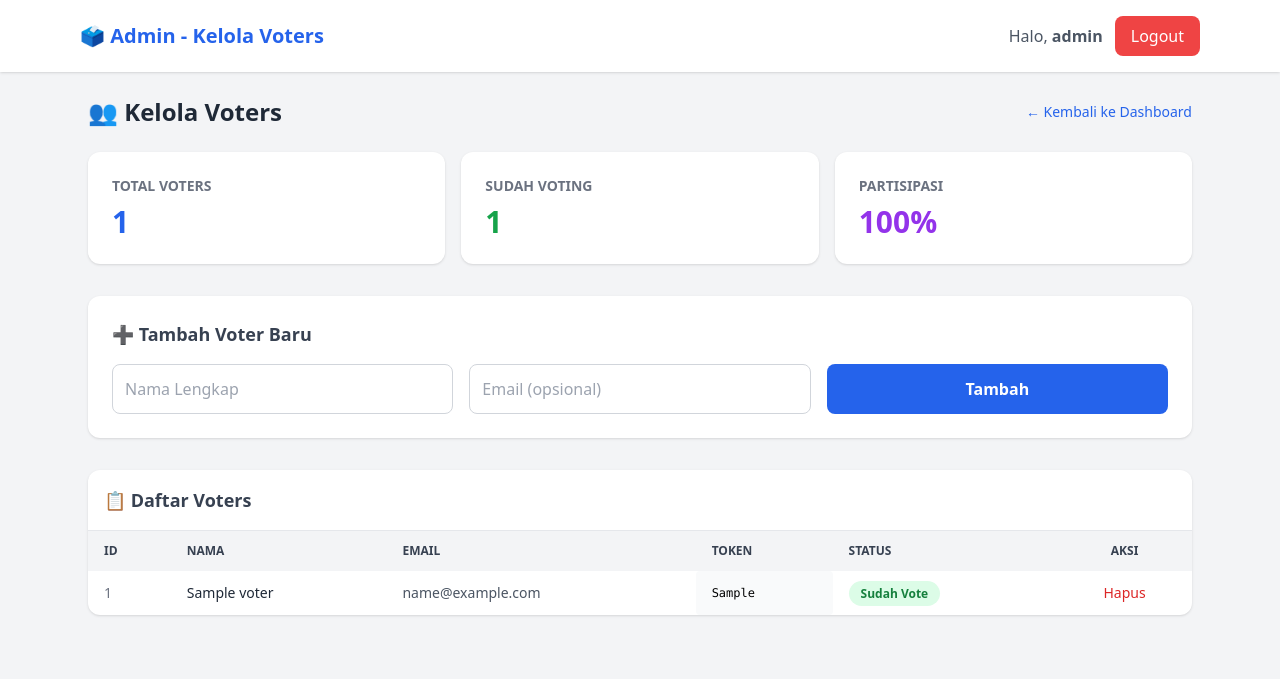
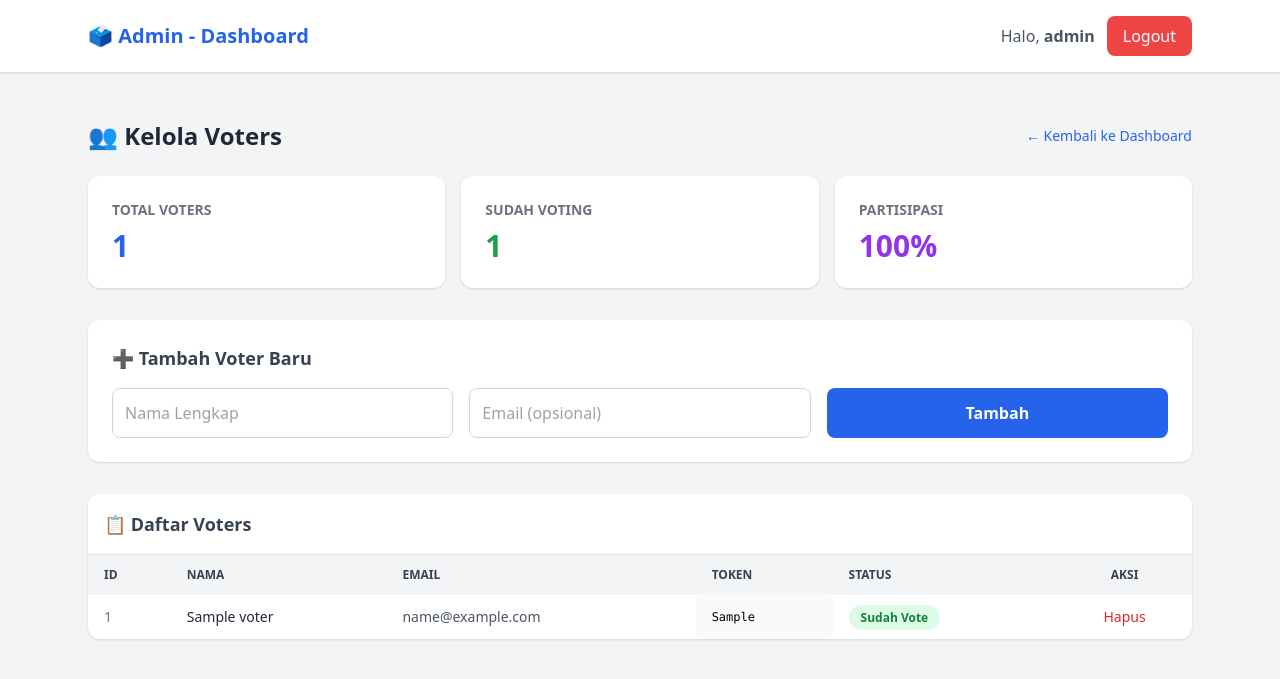
Before and after one commit to jodijonatan/SiVoting, a PHP site: page /public/admin_voters.php in a window 1280 px wide. Shown: the top 679 px of the page. Run offline with PHP 8.4, Linux system fonts and the light colour scheme; a user stored in the database is signed in; tables that the repository leaves empty hold one stand-in row (values such as "Sample post"); some libraries are stand-ins or nearby versions.

Commit message:
add component nav

```diff
--- /dev/null
+++ b/components/nav.php
@@ -0,0 +1,29 @@
+<?php
+// components/nav.php
+// Pastikan session sudah start di halaman yang include nav.php
+require_once __DIR__ . '/../helpers.php'; // untuk fungsi e()
+
+// Tentukan role dan nama user
+$is_admin = is_admin();           // true jika admin
+$is_voter = is_voter();           // true jika voter
+$user_name = $is_admin ? $_SESSION['username'] : ($_SESSION['voter_name'] ?? 'Guest');
+
+// Link dashboard sesuai role
+$dashboard_link = $is_admin ? 'admin_dashboard.php' : 'voter_dashboard.php';
+$dashboard_label = $is_admin ? 'Admin' : 'Voter';
+?>
+<nav class="bg-white shadow sticky top-0 z-50">
+  <div class="max-w-6xl mx-auto px-6 py-4 flex justify-between items-center">
+    <div class="flex items-center gap-2 text-indigo-600 font-bold text-xl">
+      <a href="<?php echo $dashboard_link; ?>" class="text-xl font-semibold text-blue-600 hover:text-blue-800 transition">
+        🗳️ <?php echo $dashboard_label; ?> - Dashboard
+      </a>
+    </div>
+    <div class="flex items-center space-x-3">
+      <span class="text-gray-600">Halo, <b><?php echo e($user_name); ?></b></span>
+      <a href="logout.php" class="px-4 py-2 bg-red-500 text-white rounded-lg hover:bg-red-600 transition">
+        Logout
+      </a>
+    </div>
+  </div>
+</nav>
--- a/public/admin_voters.php
+++ b/public/admin_voters.php
@@ -48,22 +48,11 @@ $percent = $total_voters > 0 ? round(($total_voted / $total_voters) * 100, 1) :
 </head>
 
 <body class="bg-gray-100 min-h-screen font-sans">
-  <!-- Navbar -->
-  <nav class="bg-white shadow sticky top-0 z-50">
-    <div class="max-w-6xl mx-auto px-4 py-4 flex justify-between items-center">
-      <a href="admin_dashboard.php" class="text-xl font-semibold text-blue-600 hover:text-blue-800 transition">
-        🗳️ Admin - Kelola Voters
-      </a>
-      <div class="flex items-center space-x-3">
-        <span class="text-gray-600">Halo, <b><?php echo e($_SESSION['username']); ?></b></span>
-        <a href="logout.php" class="px-4 py-2 bg-red-500 text-white rounded-lg hover:bg-red-600 transition">
-          Logout
-        </a>
-      </div>
-    </div>
-  </nav>
 
-  <main class="max-w-6xl mx-auto p-6">
+  <!-- Include Navbar Component -->
+  <?php include __DIR__ . '/../components/nav.php'; ?>
+
+  <main class="max-w-6xl mx-auto p-6 mt-6">
     <!-- Header -->
     <div class="flex justify-between items-center mb-6">
       <h1 class="text-2xl font-bold text-gray-800">👥 Kelola Voters</h1>
```
Also changed, not shown: public/admin_dashboard.php (+4 -17 lines), public/admin_options.php (+6 -15 lines), public/admin_results.php (+6 -19 lines), public/voter_dashboard.php (+2 -15 lines), 1 other file.
